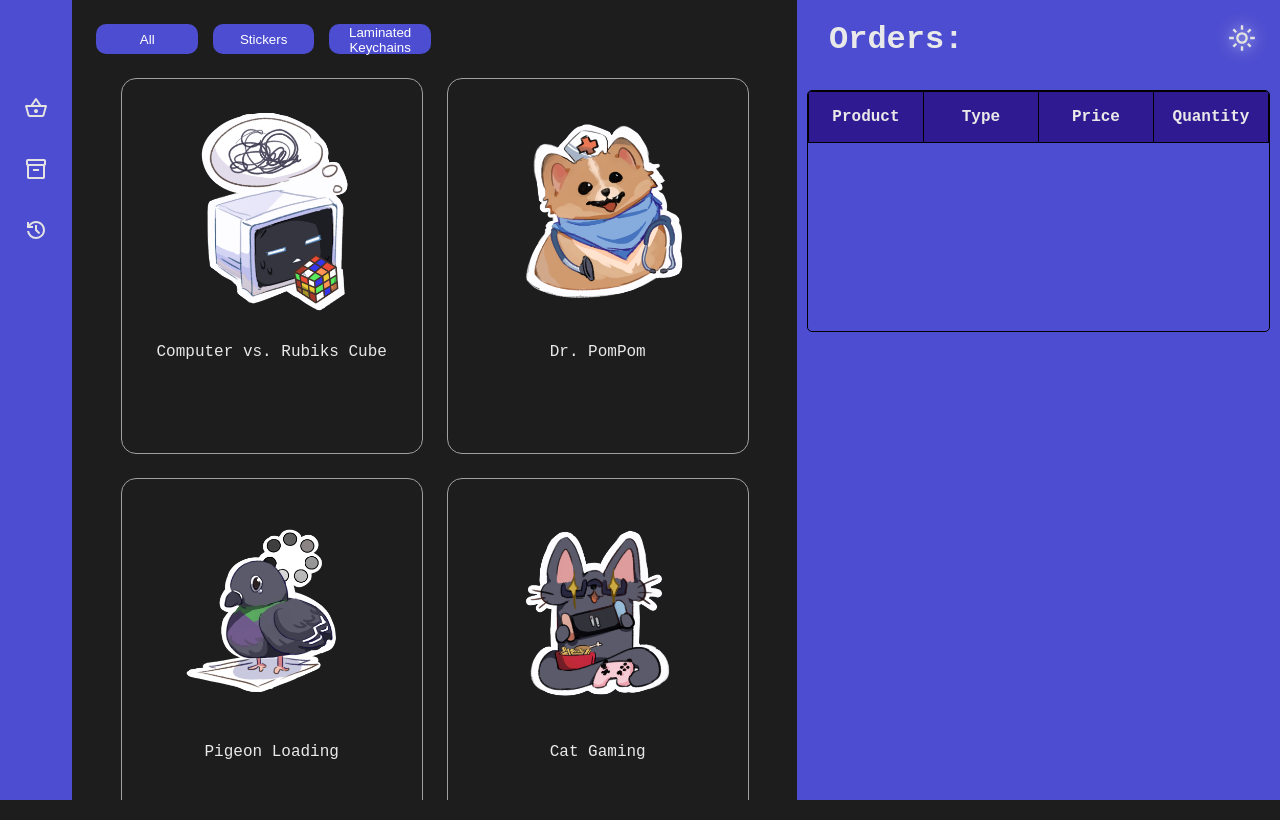
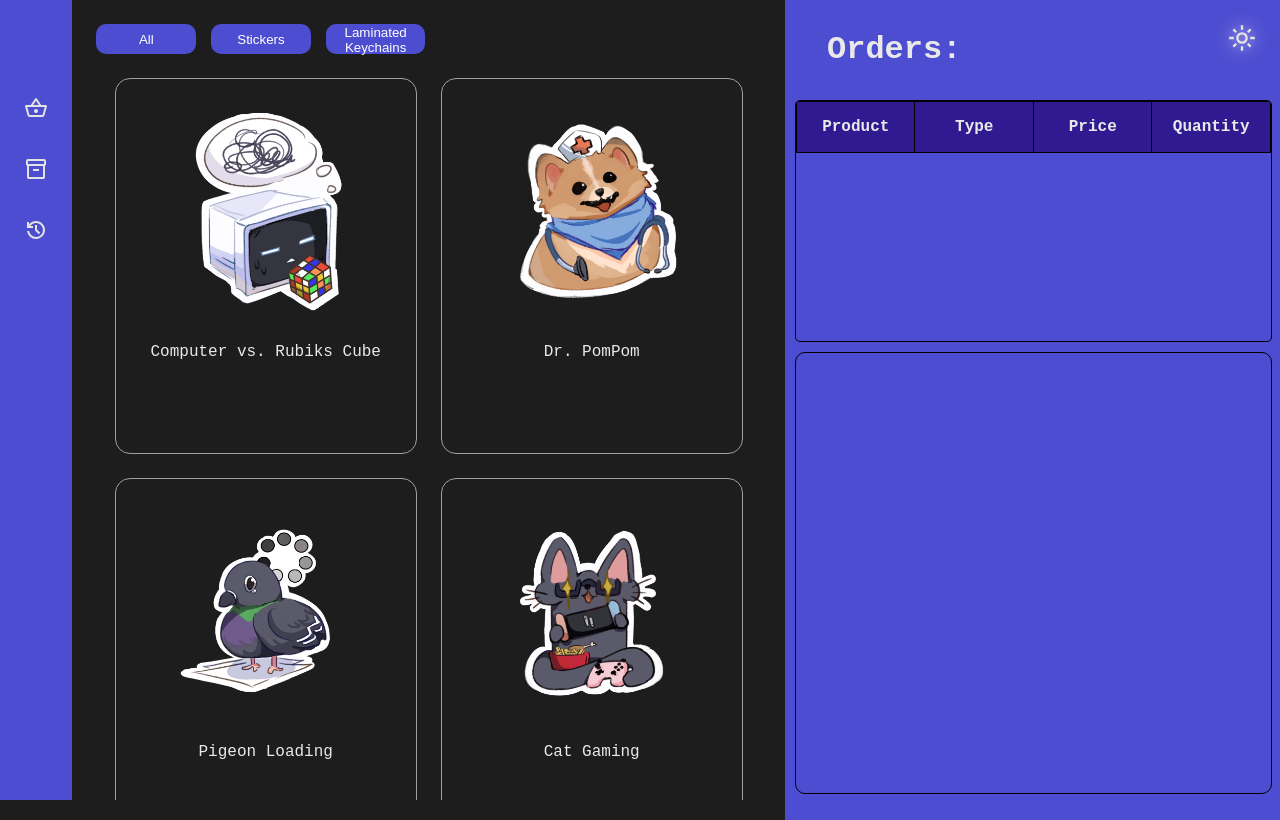
Before and after one commit to Noctou/pos-project, a React (Vite) app in the folder pos/: page / in a window 1280 px wide. Built offline with nearby package versions, Linux system fonts and the light colour scheme.

Commit message:
added calculator container

```diff
--- a/pos/src/App.css
+++ b/pos/src/App.css
@@ -204,6 +204,8 @@ img {
     flex-direction: column;
     width: 40%;
     height: 100vh;
+    padding: 10px;
+    gap:10px;
     user-select: none;
 
     background-color: rgb(77, 77, 209);
@@ -214,7 +216,7 @@ img {
     border: 1px solid black;
     border-radius: 5px;
     height: 30%;
-    margin: 10px;
+    width: 100%;
     overflow-y: auto;
 }
 
@@ -238,3 +240,10 @@ img {
     height: 30px;
     background-color: white;
 }
+
+.calculator-container{
+    width: 100%;
+    height: 55%;
+    border: 1px solid black;
+    border-radius: 10px;
+}
--- a/pos/src/App.jsx
+++ b/pos/src/App.jsx
@@ -28,6 +28,9 @@ function App() {
             <div className='table-container'>
               <Orders />
             </div>
+            <div className='calculator-container'>
+
+            </div>
           </div>
         </div>
       </div>
```
